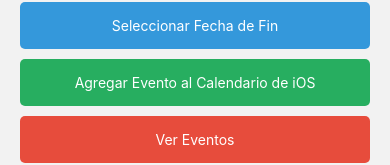
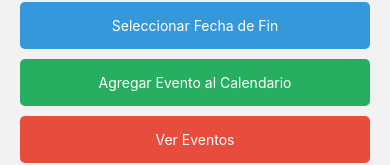
Before and after one commit to SantinoLazzari/CalendarNative, a React Native app in the folder CalendarNative/: screen /AddEvent in a window 390 px wide. Shown: the part 249-414 px from the top of the page. Built offline with nearby package versions, Linux system fonts and the light colour scheme.

Commit message:
TERMINADO

```diff
--- a/CalendarNative/AddEventScreen.js
+++ b/CalendarNative/AddEventScreen.js
@@ -28,10 +28,10 @@
 
         try {
           await Calendar.createEventAsync(selectedCalendar.id, eventDetails);
-          Alert.alert('Éxito', 'El evento se ha agregado al calendario de iOS correctamente.');
+          Alert.alert('Éxito', 'El evento se ha agregado al calendario correctamente.');
         } catch (error) {
-          console.error('Error al agregar el evento al calendario de iOS:', error);
-          Alert.alert('Error', 'Hubo un problema al agregar el evento al calendario de iOS.');
+          console.error('Error al agregar el evento al calendario :', error);
+          Alert.alert('Error', 'Hubo un problema al agregar el evento al calendario.');
         }
       } else {
         Alert.alert('Error', `No se encontró el calendario "${calendarName}" en tu dispositivo.`);
@@ -86,7 +86,7 @@
         <Text style={styles.buttonText}>Seleccionar Fecha de Fin</Text>
       </TouchableOpacity>
       <TouchableOpacity style={styles.addButton} onPress={addEventToIOSCalendar}>
-        <Text style={styles.buttonText}>Agregar Evento al Calendario de iOS</Text>
+        <Text style={styles.buttonText}>Agregar Evento al Calendario</Text>
       </TouchableOpacity>
       <TouchableOpacity style={styles.viewButton} onPress={navigateToViewEvents}>
         <Text style={styles.buttonText}>Ver Eventos</Text>
```
